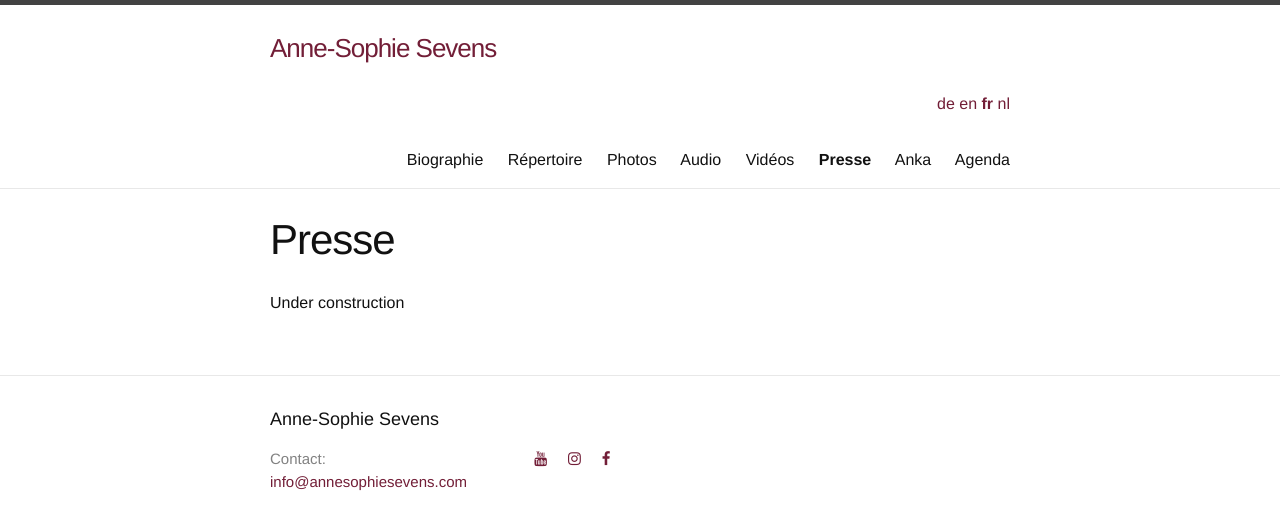
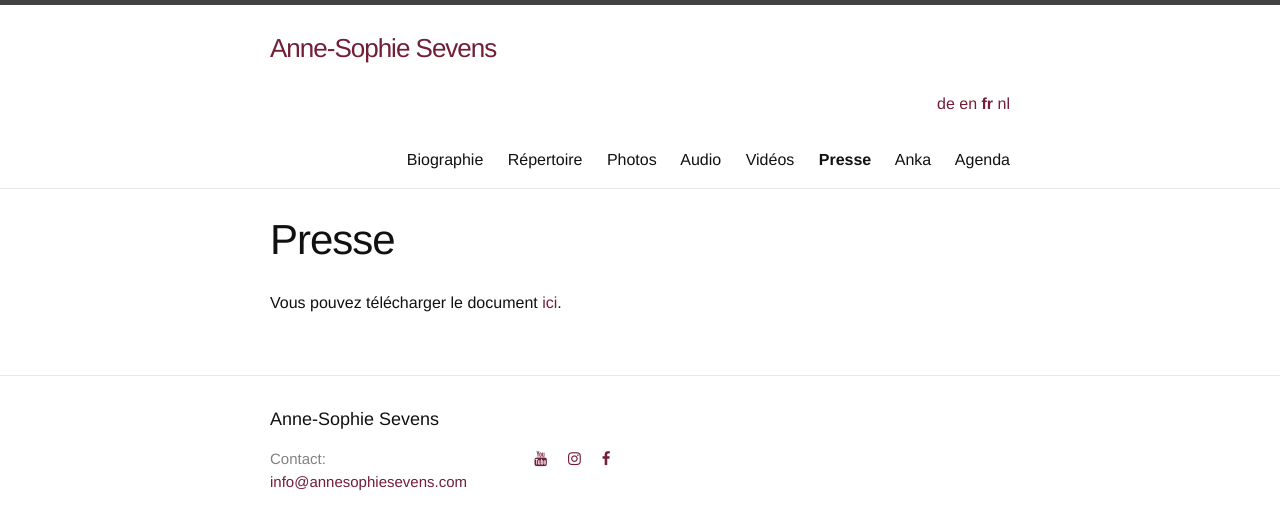
Before and after one commit to annesophie-sevens/annesophie-sevens.github.io, a Jekyll site: the page built from press-fr.md, in a window 1280 px wide. Shown: the top 530 px of the page. Built offline with Jekyll 4.4.1, drawn with Linux system fonts in a browser that asks for light colours; nearby versions of some CDN libraries.

Commit message:
Update press-fr.md

```diff
--- a/press-fr.md
+++ b/press-fr.md
@@ -6,4 +6,4 @@ lang: fr
 ref: press
 ---
 
-Under construction
+Vous pouvez télécharger le document [ici]({{ site.baseurl }}/assets/Presse.pdf).
```
